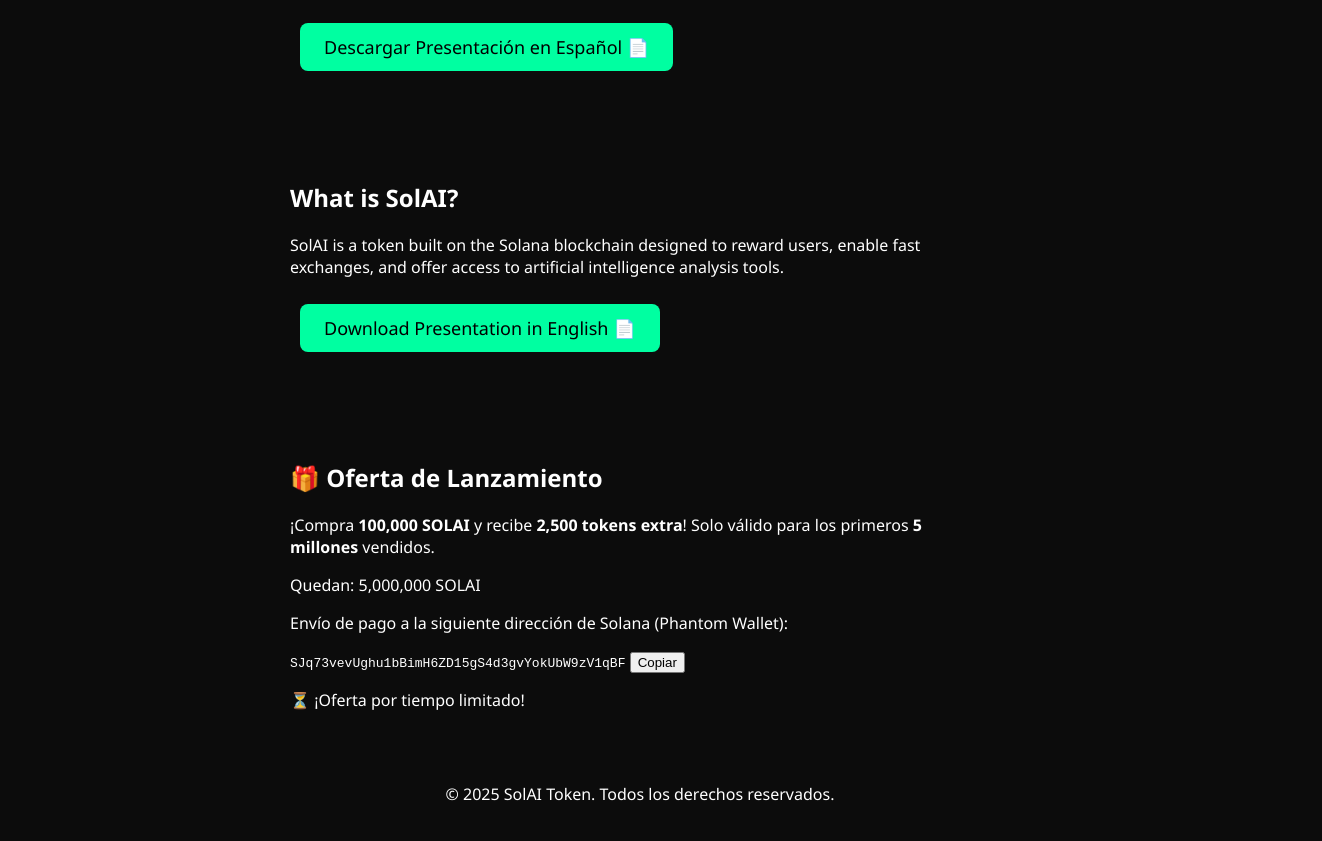
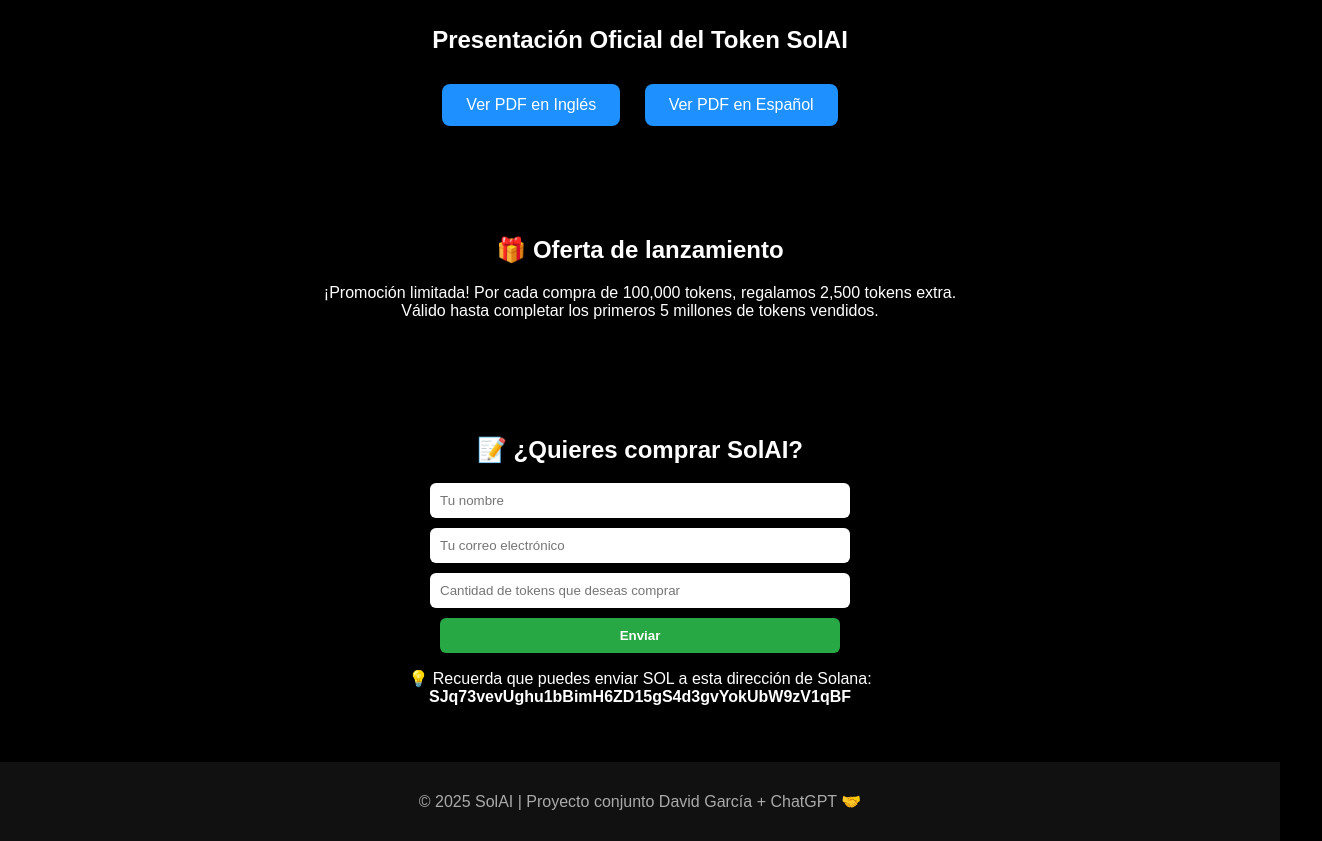
Before and after one commit to davidsolai/solai-website, a plain HTML site: page index.html in a window 1280 px wide. Shown: the part 834-1675 px from the top of the page, 1322 px wide, since content can reach past the window. Drawn offline with Linux system fonts and the light colour scheme.

Commit message:
Update index.html

```diff
--- a/index.html
+++ b/index.html
@@ -2,199 +2,103 @@
 <html lang="es">
 <head>
   <meta charset="UTF-8" />
-  <meta name="viewport" content="width=device-width, initial-scale=1" />
-  <title>SolAI Token</title>
+  <meta name="viewport" content="width=device-width, initial-scale=1.0"/>
+  <title>SolAI - Token en Solana</title>
   <style>
     body {
+      font-family: Arial, sans-serif;
       margin: 0;
-      font-family: 'Segoe UI', Tahoma, Geneva, Verdana, sans-serif;
-      background: #0c0c0c;
-      color: #ffffff;
-      text-align: center;
+      background-color: #000;
+      color: #fff;
     }
     header {
-      padding: 40px 20px 20px;
+      display: flex;
+      justify-content: center;
+      align-items: center;
+      height: 100vh;
+      background-color: #000;
     }
-    img.logo {
-      max-width: 300px;
-      margin-bottom: 20px;
-    }
-    .buttons {
-      margin: 20px;
-    }
-    .btn {
-      padding: 12px 24px;
-      margin: 10px;
-      font-size: 18px;
-      border: none;
-      border-radius: 8px;
-      background: #00ffa1;
-      color: #000;
-      cursor: pointer;
-      transition: 0.3s;
-      text-decoration: none;
-      display: inline-block;
-    }
-    .btn:hover {
-      background: #00cc80;
-    }
-    .counter {
-      font-size: 32px;
-      margin-top: 30px;
-      animation: pulse 2s infinite;
-    }
-    @keyframes pulse {
-      0% { transform: scale(1); opacity: 1; }
-      50% { transform: scale(1.1); opacity: 0.8; }
-      100% { transform: scale(1); opacity: 1; }
+    header img {
+      max-width: 100%;
+      height: 100vh;
+      object-fit: contain;
     }
     section {
       padding: 40px 20px;
-      max-width: 700px;
-      margin: auto;
-      text-align: left;
-  <section class="bg-black text-white py-12 text-center">
-  <h2 class="text-4xl font-bold mb-4 text-yellow-400">🎁 Oferta de Lanzamiento</h2>
-  <p class="text-lg mb-2">
-    ¡Compra <strong>100,000 tokens SolAI</strong> y recibe <strong>2,500 tokens adicionales</strong> de regalo!
-  </p>
-  <p class="text-md mb-4 text-gray-300">
-    Promoción válida solo hasta agotar los primeros <strong>5,000,000 tokens</strong>.
-  </p>
-  <div id="promo-counter" class="text-yellow-300 font-mono text-xl mb-4">
-    Tokens promocionales restantes: 5,000,000
-  </div>
-  <div class="bg-gray-800 p-4 rounded-lg mx-auto w-fit mb-4">
-    <p class="text-sm text-yellow-300">Enviar SOL a la siguiente dirección:</p>
-    <p class="text-sm font-mono break-all text-white">
-      SJq73vevUghu1bBimH6ZD15gS4d3gvYokUbW9zV1qBF
-    </p>
-  </div>
-  <button onclick="navigator.clipboard.writeText('SJq73vevUghu1bBimH6ZD15gS4d3gvYokUbW9zV1qBF')"
-          class="bg-yellow-400 hover:bg-yellow-500 animate-pulse text-black font-bold py-3 px-6 rounded-lg transition">
-    📋 Copiar dirección
-  </button>
-  <p class="text-xs text-gray-400 mt-2 flex items-center justify-center gap-2">
-    <svg xmlns="http://www.w3.org/2000/svg" class="h-4 w-4 text-yellow-400" fill="none" viewBox="0 0 24 24" stroke="currentColor">
-      <path stroke-linecap="round" stroke-linejoin="round" stroke-width="2" d="M12 8v4l3 3" />
-      <path stroke-linecap="round" stroke-linejoin="round" stroke-width="2" d="M12 12a9 9 0 100-18 9 9 0 000 18z" />
-    </svg>
-    ¡Oferta válida hasta agotar tokens promocionales!
-  </p>
-
-  <script>
-    // Simulación de contador dinámico
-    let tokensRestantes = 5000000;
-    const counterEl = document.getElementById('promo-counter');
-
-    function disminuirTokens(cantidad) {
-      tokensRestantes -= cantidad;
-      if (tokensRestantes < 0) tokensRestantes = 0;
-      counterEl.textContent = 'Tokens promocionales restantes: ' + tokensRestantes.toLocaleString();
-    }
-
-    // Simulación: baja 10,000 tokens cada 10 segundos (puedes quitar esto más adelante)
-    setInterval(() => {
-      disminuirTokens(10000);
-    }, 10000);
-  </script>
-</section>
-
-</section>
-
-    section h2 {
-      color: #00ffa1;
       text-align: center;
     }
-    section p {
-      font-size: 18px;
-      line-height: 1.5;
+    .pdf-links a {
+      display: inline-block;
+      margin: 10px;
+      padding: 12px 24px;
+      background-color: #1e90ff;
+      color: white;
+      text-decoration: none;
+      border-radius: 8px;
     }
-    section a.btn {
-      background: #007bff;
-      color: #fff;
-      margin-top: 15px;
+    .pdf-links a:hover {
+      background-color: #3aa0ff;
+    }
+    .formulario-section input,
+    .formulario-section button {
+      display: block;
+      width: 90%;
+      max-width: 400px;
+      margin: 10px auto;
+      padding: 10px;
+      border-radius: 6px;
+      border: none;
+    }
+    .formulario-section button {
+      background-color: #28a745;
+      color: white;
+      font-weight: bold;
+      cursor: pointer;
+    }
+    .formulario-section button:hover {
+      background-color: #218838;
     }
     footer {
-      margin-top: 60px;
-      font-size: 14px;
-      color: #888;
-    }
-    @media (max-width: 600px) {
-      .btn {
-        font-size: 16px;
-        padding: 10px 20px;
-        margin: 8px;
-      }
-      section {
-        padding: 20px 10px;
-      }
+      text-align: center;
+      padding: 30px;
+      background-color: #111;
+      color: #aaa;
     }
   </style>
 </head>
 <body>
+
   <header>
-    <img src="logo.png" alt="SolAI Logo" class="logo" />
-    <h1>Bienvenido a SolAI</h1>
-    <p>Tu token de inteligencia artificial en la blockchain de Solana</p>
-
-    <div class="buttons">
-      <button class="btn" onclick="location.href='#espanol'">Ver en Español 🇪🇸</button>
-      <button class="btn" onclick="location.href='#english'">View in English 🇬🇧</button>
-    </div>
-
-    <div class="counter">
-      🔔 Tokens restantes: <span id="tokens">17,650,000</span> SOLAI
-    </div>
+    <img src="logo.png" alt="SolAI Logo">
   </header>
 
-  <section id="espanol">
-    <h2>¿Qué es SolAI?</h2>
-    <p>SolAI es un token creado en la red Solana diseñado para recompensar a los usuarios, permitir intercambios rápidos y brindar acceso a herramientas de análisis con inteligencia artificial.</p>
-    <a href="SolAI_Presentacion_Oficial_ES.pdf" download class="btn">
-      Descargar Presentación en Español 📄
-    </a>
+  <section>
+    <h2>Presentación Oficial del Token SolAI</h2>
+    <div class="pdf-links">
+      <a href="SolAI_Presentacion_Oficial_EN.pdf" target="_blank">Ver PDF en Inglés</a>
+      <a href="SolAI_Presentacion_Oficial_ES.pdf" target="_blank">Ver PDF en Español</a>
+    </div>
   </section>
 
-  <section id="english">
-    <h2>What is SolAI?</h2>
-    <p>SolAI is a token built on the Solana blockchain designed to reward users, enable fast exchanges, and offer access to artificial intelligence analysis tools.</p>
-    <a href="SolAI_Presentacion_Oficial_EN.pdf" download class="btn">
-      Download Presentation in English 📄
-    </a>
+  <section>
+    <h2>🎁 Oferta de lanzamiento</h2>
+    <p>¡Promoción limitada! Por cada compra de 100,000 tokens, regalamos 2,500 tokens extra.<br>Válido hasta completar los primeros 5 millones de tokens vendidos.</p>
   </section>
-<section class="bg-black text-white py-12 text-center">
-  <div class="max-w-3xl mx-auto px-4">
-    <h2 class="text-4xl font-bold mb-4">🎁 Oferta de Lanzamiento</h2>
-    <p class="text-lg mb-4">
-      ¡Compra <strong>100,000 SOLAI</strong> y recibe <strong>2,500 tokens extra</strong>! Solo válido para los primeros <strong>5 millones</strong> vendidos.
-    </p>
-    <div class="text-2xl font-bold mb-4" id="contador">Quedan: 5,000,000 SOLAI</div>
-    <p class="mb-4">Envío de pago a la siguiente dirección de Solana (Phantom Wallet):</p>
-    <div class="bg-gray-800 p-4 rounded-lg inline-block">
-      <code id="direccion">SJq73vevUghu1bBimH6ZD15gS4d3gvYokUbW9zV1qBF</code>
-      <button onclick="copiarDireccion()" class="ml-4 px-3 py-1 bg-green-500 text-white rounded hover:bg-green-600">Copiar</button>
-    </div>
-    <p class="mt-6 text-yellow-400 font-semibold text-lg">⏳ ¡Oferta por tiempo limitado!</p>
-  </div>
 
-  <script>
-    let tokensRestantes = 5000000;
-    function copiarDireccion() {
-      const direccion = document.getElementById("direccion").innerText;
-      navigator.clipboard.writeText(direccion).then(() => {
-        alert("Dirección copiada al portapapeles");
-      });
-    }
-    function actualizarContador() {
-      document.getElementById("contador").innerText = "Quedan: " + tokensRestantes.toLocaleString() + " SOLAI";
-    }
-    actualizarContador();
-  </script>
-</section>
+  <section class="formulario-section">
+    <h2>📝 ¿Quieres comprar SolAI?</h2>
+    <form action="https://formspree.io/f/mwkgrrnp" method="POST">
+      <input type="text" name="name" placeholder="Tu nombre" required />
+      <input type="email" name="email" placeholder="Tu correo electrónico" required />
+      <input type="number" name="cantidad" placeholder="Cantidad de tokens que deseas comprar" required />
+      <button type="submit">Enviar</button>
+    </form>
+    <p>💡 Recuerda que puedes enviar SOL a esta dirección de Solana:<br><strong>SJq73vevUghu1bBimH6ZD15gS4d3gvYokUbW9zV1qBF</strong></p>
+  </section>
 
   <footer>
-    <p>&copy; 2025 SolAI Token. Todos los derechos reservados.</p>
+    &copy; 2025 SolAI | Proyecto conjunto David García + ChatGPT 🤝
   </footer>
+
 </body>
 </html>
```
